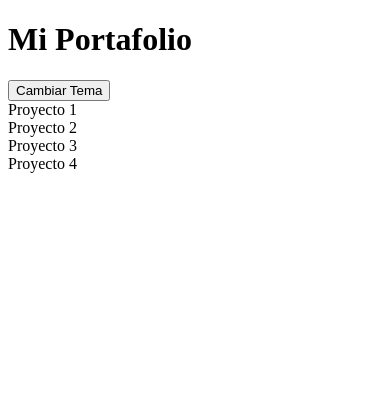
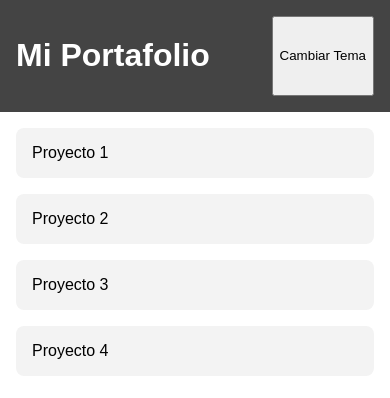
Before and after one commit to ceGarcia23/proyecto-portafolio-css, a plain HTML site: page index.html in a window 390 px wide. Drawn offline with Linux system fonts and the light colour scheme.

Commit message:
styles responsive

```diff
--- a/index.html
+++ b/index.html
@@ -4,7 +4,7 @@
     <meta charset="UTF-8">
     <meta name="viewport" content="width=device-width, initial-scale=1.0">
     <title>Proyecto</title>
-    <link rel="stylesheet" href="style.css">
+    <link rel="stylesheet" href="styles.css">
 </head>
 <body>
     <header>
--- a/styles.css
+++ b/styles.css
@@ -0,0 +1,45 @@
+:root{
+--bg-color: white;
+--text-color: black;
+}
+body{
+    background-color: var(--bg-color);
+    color: var(--text-color);
+    font-family: sans-serif;
+    margin: 0;
+    padding: 0;
+}
+.dark-theme{
+    --bg-color: #111;
+    --text-color: #eee;
+}
+header{
+    display: flex;
+    justify-content: space-between;
+    padding: 1rem;
+    background-color: #444;
+    color: white;
+}
+.grid-container{
+    display: grid;
+    grid-template-columns: repeat(auto-fit, minmax(200px, 1fr));
+    gap: 1rem;
+    padding: 1rem;
+}
+/*diseño de las tarjetas*/
+.card{
+    background-color: #f3f3f3;
+    padding: 1rem;
+    border-radius: 8px;
+    transition: transform 0.3s;
+}
+.card:hover{
+    transform: scale(1.05);
+}
+/*Diseño responsive*/
+@media (max-width:879px){
+    .grid-container{
+        /*Arreglar esto para que quede responsive*/
+        grid-template-columns: 2fr;
+    }
+}
```
